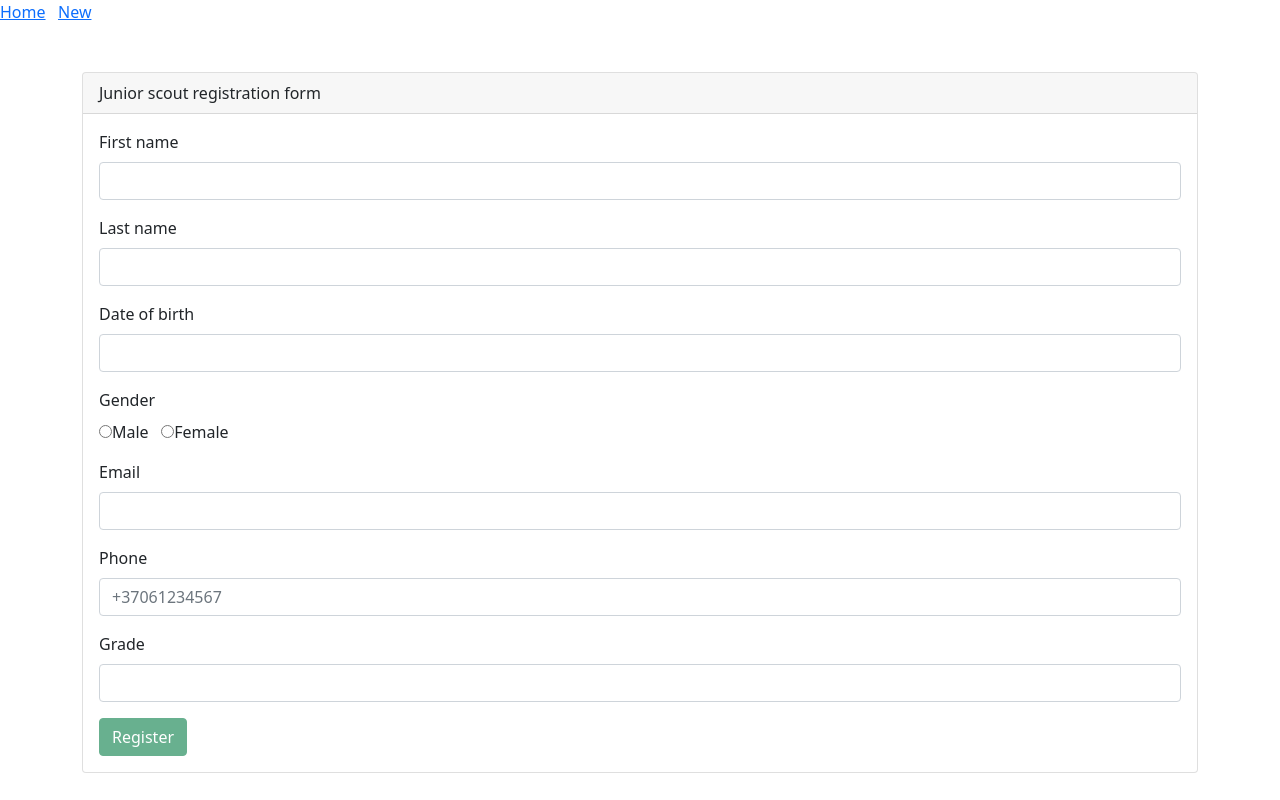
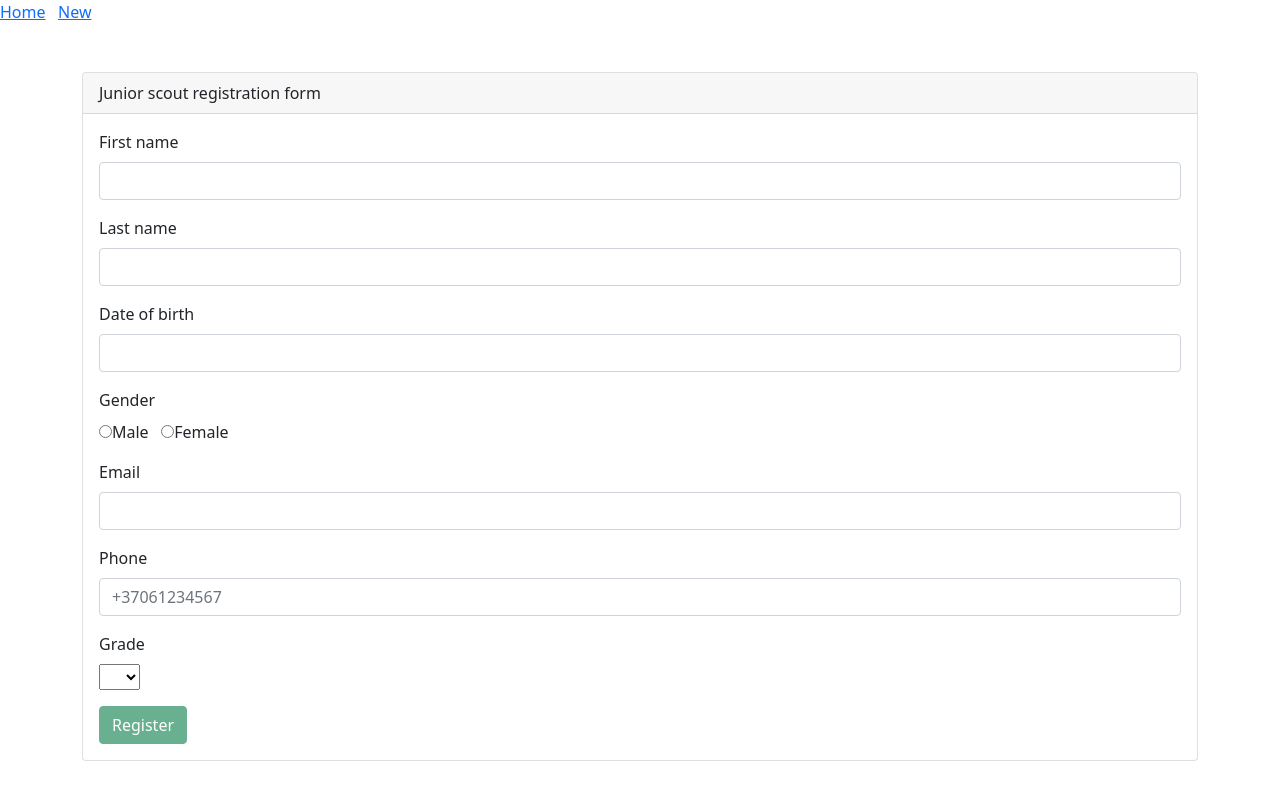
Before and after one commit to Jack-Ricketts/BIT-Angular-RESTAPI-camp, an Angular app: page /new in a window 1280 px wide. Built offline with nearby package versions, Linux system fonts and the light colour scheme.

Commit message:
selector

```diff
--- a/src/app/components/new-registration/new-registration.component.html
+++ b/src/app/components/new-registration/new-registration.component.html
@@ -30,9 +30,17 @@
                 <input type="text" id="" class="form-control" ngModel name="phone" placeholder="+37061234567" required minlength="10" maxlength="12">
             </div>
             <div class="mb-3">
-                <label for="" class="form-label">Grade</label>
-                <input type="number" id="" class="form-control" ngModel name="grade" required min="5" max="12" #grade="ngModel">
-                <span class="help-block" *ngIf="!grade.valid && grade.touched">Child must be inbetween 5th and 12th grade.</span>
+                <label for="" class="form-label">Grade</label><br>
+                <select ngModel name="grade" id="grade" required>
+                    <option value="5">5</option>
+                    <option value="6">6</option>
+                    <option value="7">7</option>
+                    <option value="8">8</option>
+                    <option value="9">9</option>
+                    <option value="10">10</option>
+                    <option value="11">11</option>
+                    <option value="12">12</option>
+                  </select>
             </div>
             <button type="submit" class="btn btn-success" [disabled]="!f.valid">Register</button>
         </form>
```
